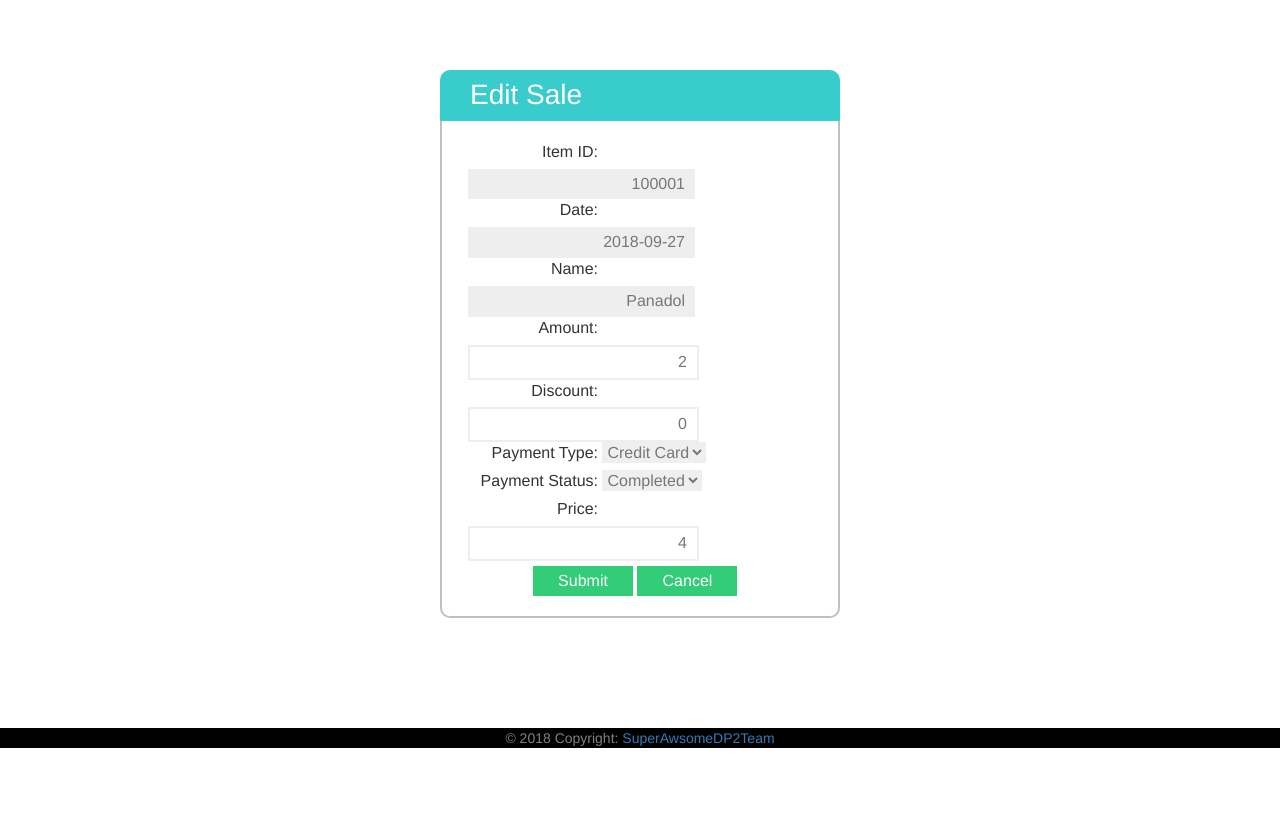
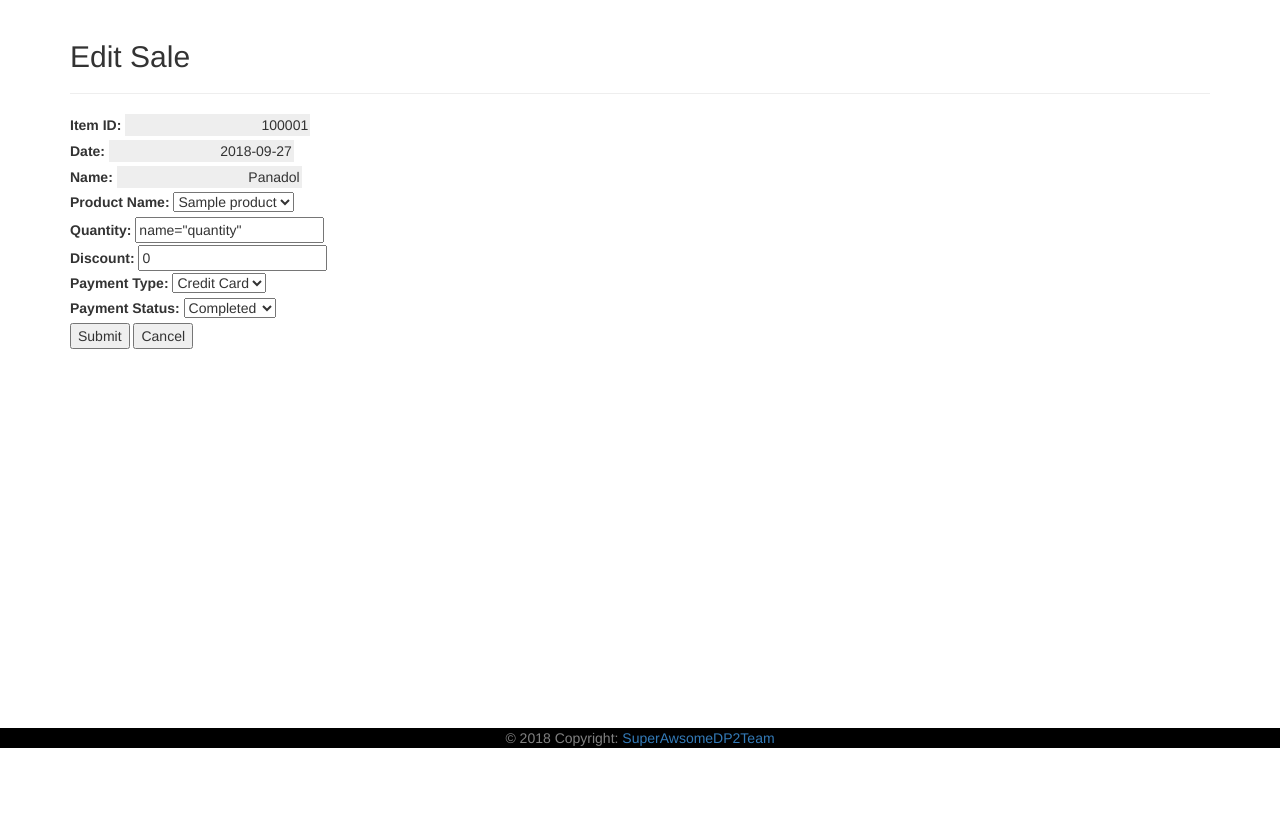
Before and after one commit to victorquanlam/PHP-SRePS, a PHP site: page /sale_system/edit.php?id=100001 in a window 1280 px wide. Shown: the part 52-870 px from the top of the page. After the commit the page ends 800 px from the top, so only its background shows below. Run offline with PHP 8.4, Linux system fonts and the light colour scheme; data comes from the database, SQL or seed files in the repository; tables that the repository leaves empty hold one stand-in row (values such as "Sample post"); data that the repository does not hold is empty.

Commit message:
Fixed edit sales

```diff
--- a/edit.php
+++ b/edit.php
@@ -5,6 +5,8 @@ $id = $_GET['id'];
 $sql = "SELECT * FROM `sale` WHERE `sale_id` = $id";
 $result = $connect->query($sql);
 $row = $result->fetch_assoc();
+$sql1 = "SELECT * FROM `product`";
+$result1 = $connect->query($sql1);
 ?>
 <!--put your content hereeeeeeeeeeeeeee-->
 <html>
@@ -13,32 +15,39 @@ $row = $result->fetch_assoc();
 </head>
 
 <body>
-  <div class ="edit_sale_box">
   <h2><span ></span>Edit Sale</h2>
+  <hr/>
   <form method="post"  action="sales.php">
     <fieldset>
     <div>
-      <label for="sale_id" class="edit_label">Item ID:</label>
-      <input type="text" class="edit_input" value = <?php echo $row["sale_id"]; ?> onfocus="this.blur()" name="sale_id" id="sale_id" readonly>
+      <label for="sale_id">Item ID:</label>
+      <input type="text"  value = <?php echo $row["sale_id"]; ?> onfocus="this.blur()" name="sale_id" id="sale_id" readonly>
     </div>
     <div>
-      <label for="sale_date" class="edit_label">Date:</label>
-      <input type="text" class="edit_input" value = <?php echo $row["sale_date"]; ?> onfocus="this.blur()" name="sale_date" id="sale_date" readonly>
+      <label for="sale_date">Date:</label>
+      <input type="text"  value = <?php echo $row["sale_date"]; ?> onfocus="this.blur()" name="sale_date" id="sale_date" readonly>
     </div>
     <div>
-      <label for="sale_name" class="edit_label">Name:</label>
-      <input type="text" class="edit_input" value = <?php echo $row["sale_name"]; ?> onfocus="this.blur()" name="sale_name" id="sale_name" readonly>
+      <label for="sale_name">Name:</label>
+      <input type="text"  value = <?php echo $row["sale_name"]; ?> onfocus="this.blur()" name="sale_name" id="sale_name" readonly>
     </div>
     <div>
-      <label for="total_amount" class="edit_label">Amount:</label>
-      <input type="text" class="edit_input" value = <?php echo $row["total_amount"]; ?> name="total_amount" id="total_amount">
+    <label for="product_name">Product Name:</label>
+    <select name="product_name" id="product_name">
+      <?php while($row1 = mysqli_fetch_array($result1)):;?>
+      <option value = "<?php echo $row1["product_name"];?>"><?php echo $row1["product_name"];?></option>
+      <?php endwhile?>
+    </select>
+    <div>
+      <label for="quantity">Quantity:</label>
+      <input type="text"  value = <?php echo $row["quantity"]; ?> name="quantity" id="quantity">
     </div>
     <div>
-      <label for="discount" class="edit_label">Discount:</label>
-      <input type="text" class="edit_input" value = <?php echo $row["discount"]; ?> name="discount" id="discount">
+      <label for="discount">Discount:</label>
+      <input type="text"  value = <?php echo $row["discount"]; ?> name="discount" id="discount">
     </div>
     <div>
-      <label for="payment_type" class="edit_label">Payment Type:</label>
+      <label for="payment_type">Payment Type:</label>
       <select name = "payment_type">
         <option value="Credit Card" <?php if($row["payment_type"]=="Credit Card") echo"selected='selected'"?>>Credit Card</option>
         <option value="Eftpos"<?php if($row["payment_type"]=="Eftpos") echo"selected='selected'"?>>Eftpos</option>
@@ -46,23 +55,19 @@ $row = $result->fetch_assoc();
       </select>
     </div>
     <div>
-      <label for="payment_status" class="edit_label">Payment Status:</label>
+      <label for="payment_status">Payment Status:</label>
       <select name = "payment_status">
-        <option value="Completed" <?php if($row["payment_status"]=="Completed") echo"selected='selected'"?>>Completed</option>
-        <option value="Waiting"<?php if($row["payment_status"]=="Waiting") echo"selected='selected'"?>>Waiting</option>
+        <option id="Pending" value="Pending" <?php if($row["payment_status"]=="Pending") echo"selected='selected'"?>>Pending</option>
+        <option id="Processing" value="Processing" <?php if($row["payment_status"]=="Processing") echo"selected='selected'"?>>Processing</option>
+        <option id="Completed" value="Completed" <?php if($row["payment_status"]=="Completed") echo"selected='selected'"?>>Completed</option>
       </select>
     </div>
     <div>
-      <label for="product_price" class="edit_label">Price:</label>
-      <input type="text" class="edit_input" value = <?php echo $row["product_price"]; ?> name="product_price" id="product_price">
-    </div>
-    <div class="edit_button">
-      <input type="submit" class="button_primary" id="submit" value="Submit" />
-  	  <input type="reset" class="button_primary"  id="cancel" value="Cancel" />
+      <input type="submit" id="submit" value="Submit" />
+  	  <input type="reset" id="cancel" value="Cancel" />
     </div>
   </fieldset>
   </form>
-  </div>
 </body>
 
 </html>
```
Also changed, not shown: sales.php (+6 -3 lines).
